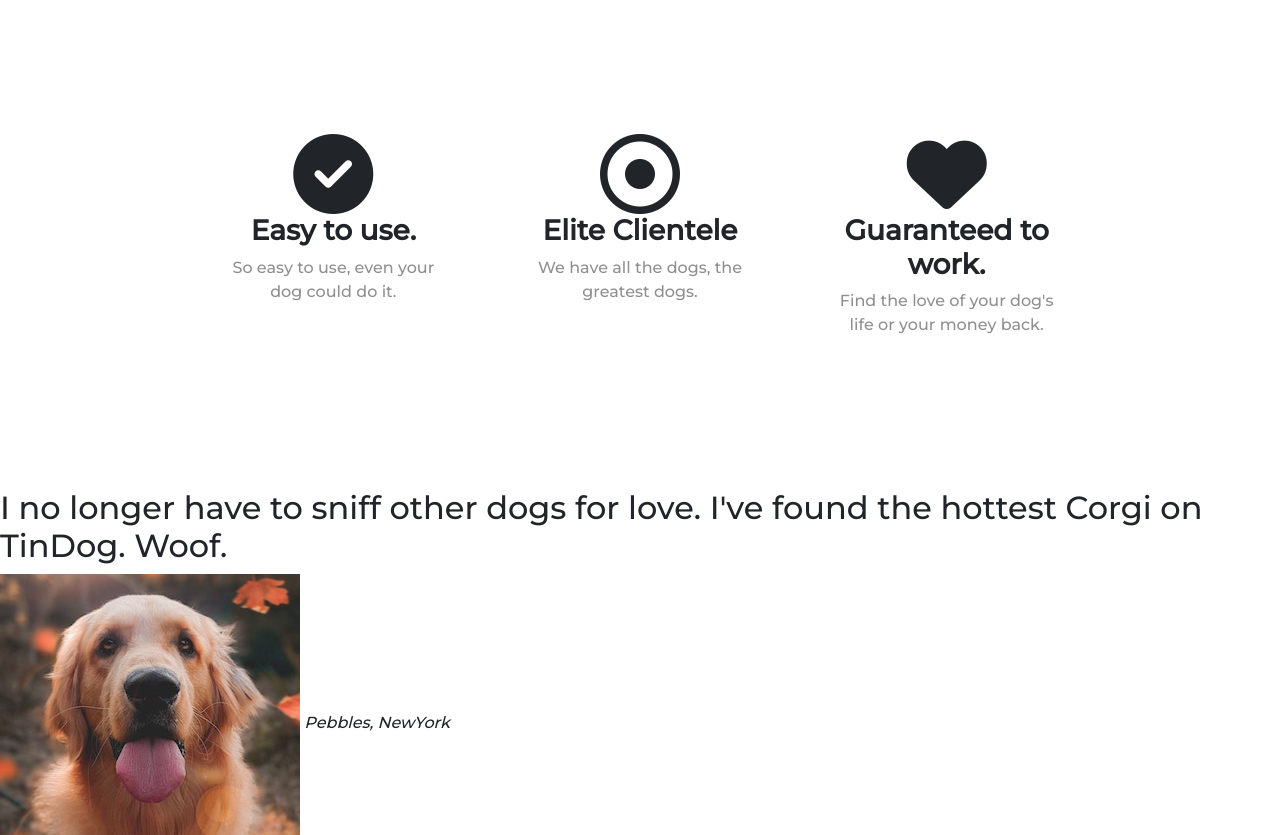
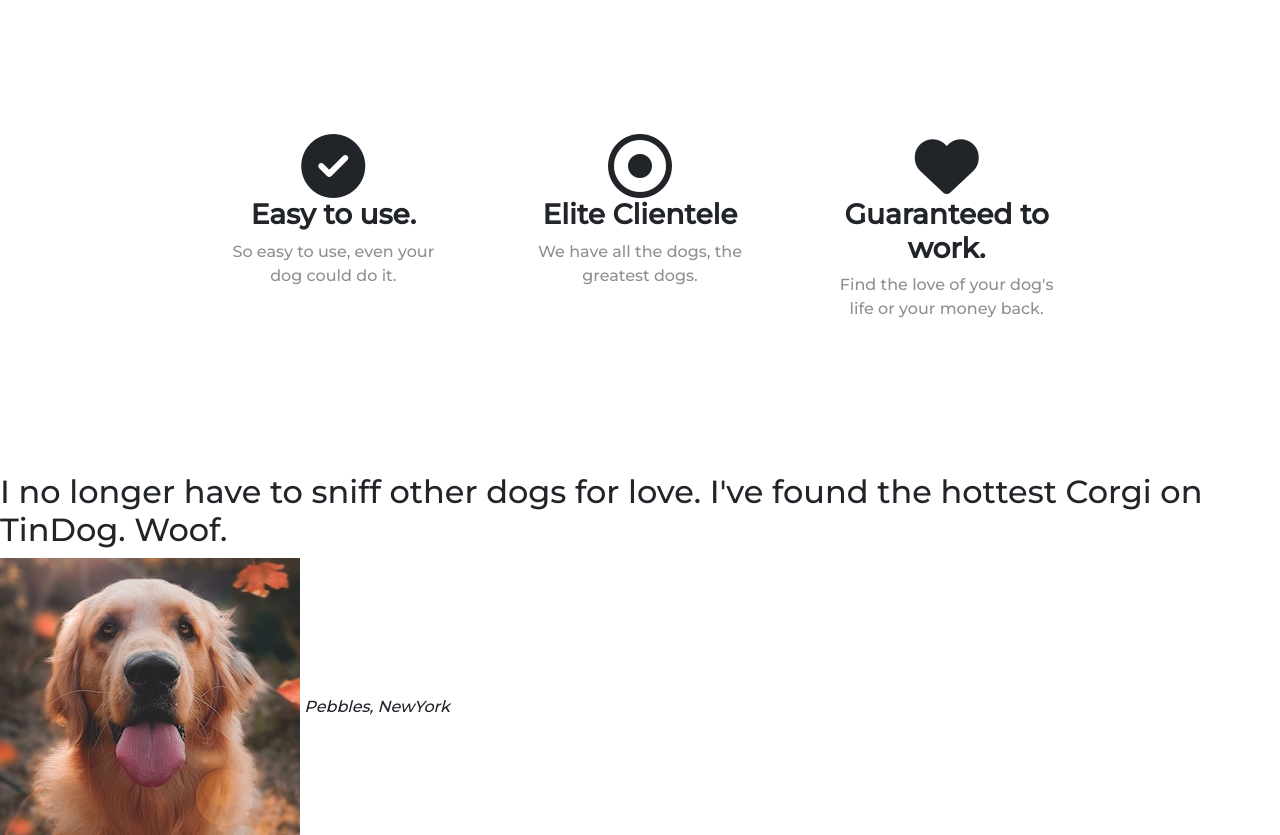
Before and after one commit to Khopdi81/TinDog, a plain HTML site: page index.html in a window 1280 px wide. Shown: the part 780-1615 px from the top of the page. Drawn offline with nearby package versions, Linux system fonts and the light colour scheme.

Commit message:
modified2

```diff
--- a/index.html
+++ b/index.html
@@ -62,17 +62,17 @@
     <section id="features">
         <div class="row">
             <div class="feature-box col-lg-4 col-sm-12 col-align-self-centre">
-                <i class="fas fa-check-circle fa-5x"></i>
+                <i class="fas fa-check-circle fa-4x"></i>
                 <h3>Easy to use.</h3>
                 <p>So easy to use, even your dog could do it.</p>
             </div>
             <div class="feature-box col-lg-4 col-sm-12 ">
-                <i class="far fa-dot-circle fa-5x"></i>
+                <i class="far fa-dot-circle fa-4x"></i>
                 <h3>Elite Clientele</h3>
                 <p>We have all the dogs, the greatest dogs.</p>
             </div>
             <div class="feature-box col-lg-4 col-sm-12">
-                <i class="fas fa-heart fa-5x"></i>
+                <i class="fas fa-heart fa-4x"></i>
                 <h3>Guaranteed to work.</h3>
                 <p>Find the love of your dog's life or your money back.</p>
             </div>
```
